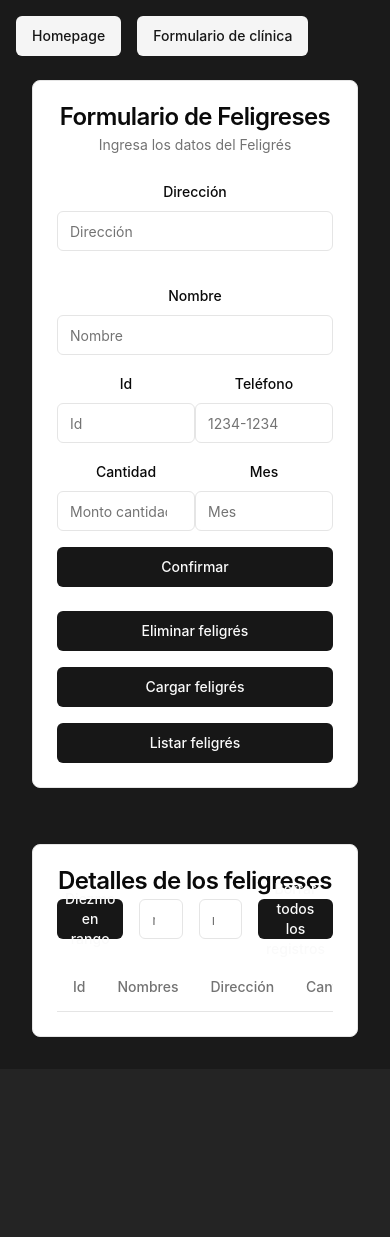
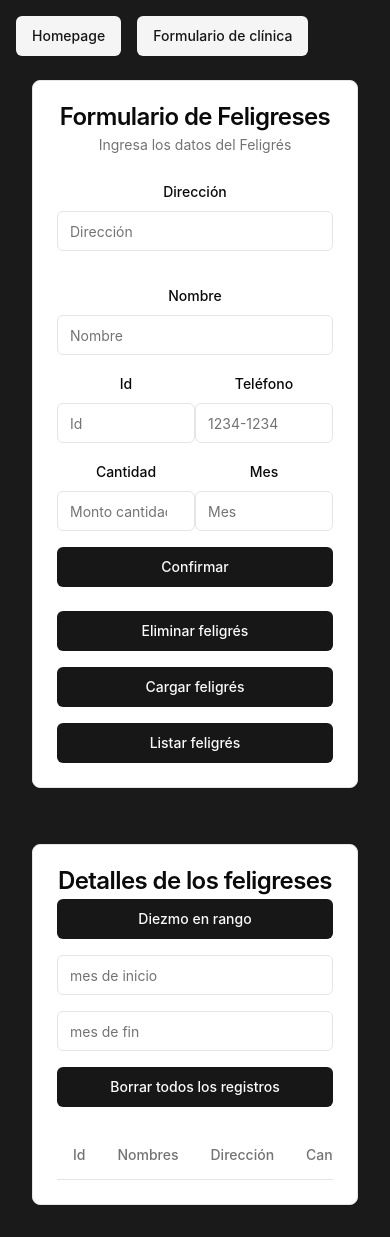
Before and after one commit to Ralfaro17/AED, a React (Vite) app in the folder laboratorio2/: page /parishioners in a window 390 px wide. Before the commit the page ends 1069 px from the top, so only its background shows below. Built offline with nearby package versions, Linux system fonts and the light colour scheme.

Commit message:
collapse table card headers

```diff
--- a/laboratorio2/src/pages/ParishionersForm.jsx
+++ b/laboratorio2/src/pages/ParishionersForm.jsx
@@ -507,7 +507,7 @@ function ParishionersForm() {
       <Card className="w-full md:w-1/2 mt-8">
         <CardHeader>
           <CardTitle>Detalles de los feligreses</CardTitle>
-          <div className='flex gap-4'>
+          <div className='flex gap-4 justify-around flex-col md:flex-row'>
             <Button
               className="w-full text-wrap p-2"
               onClick={amountInRange}
```
